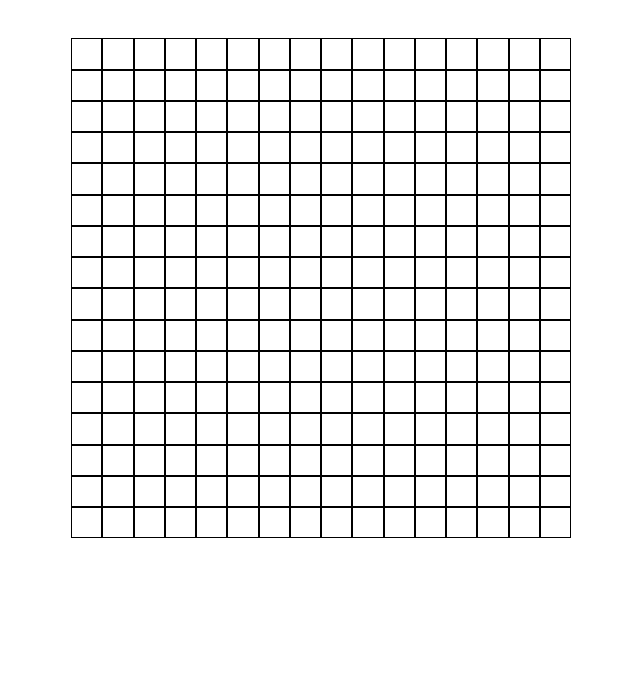
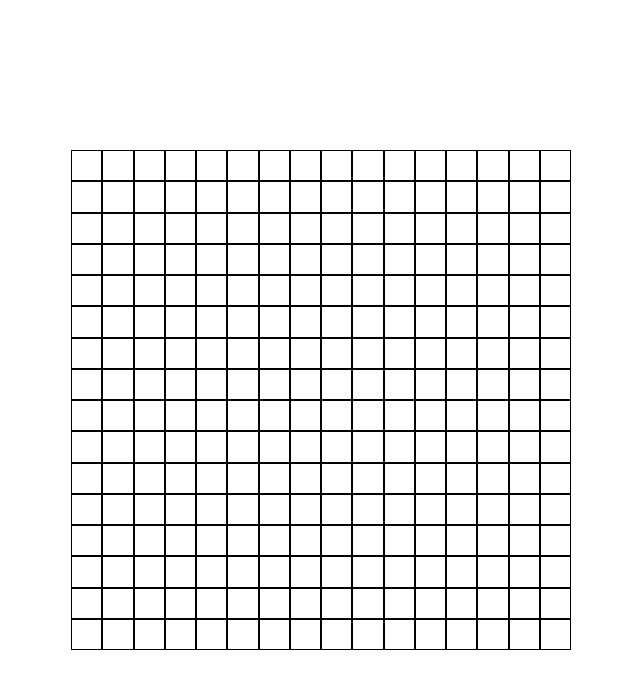
Before and after one commit to hadzicamir/Etch-a-Sketch, a plain HTML site: page index.html in a window 1280 px wide. Shown: the whole page, without its empty margins (319-959 px from the left). Drawn offline with Linux system fonts and the light colour scheme.

Commit message:
Center the grid

```diff
--- a/style.css
+++ b/style.css
@@ -1,3 +1,8 @@
+body, html {
+    height: 100%;
+    display: grid;
+}
+
 body {
     margin: 0;
     padding: 0;
@@ -7,10 +12,10 @@ body {
 .container {
     width: 500px;
     height: 500px;
-    margin: auto;
+    margin: 0 auto;
     display: grid;
     grid-template-columns: repeat(16, 1fr);
-    margin-top:3%;
+    margin: auto;
 }
 
 .square {
```
